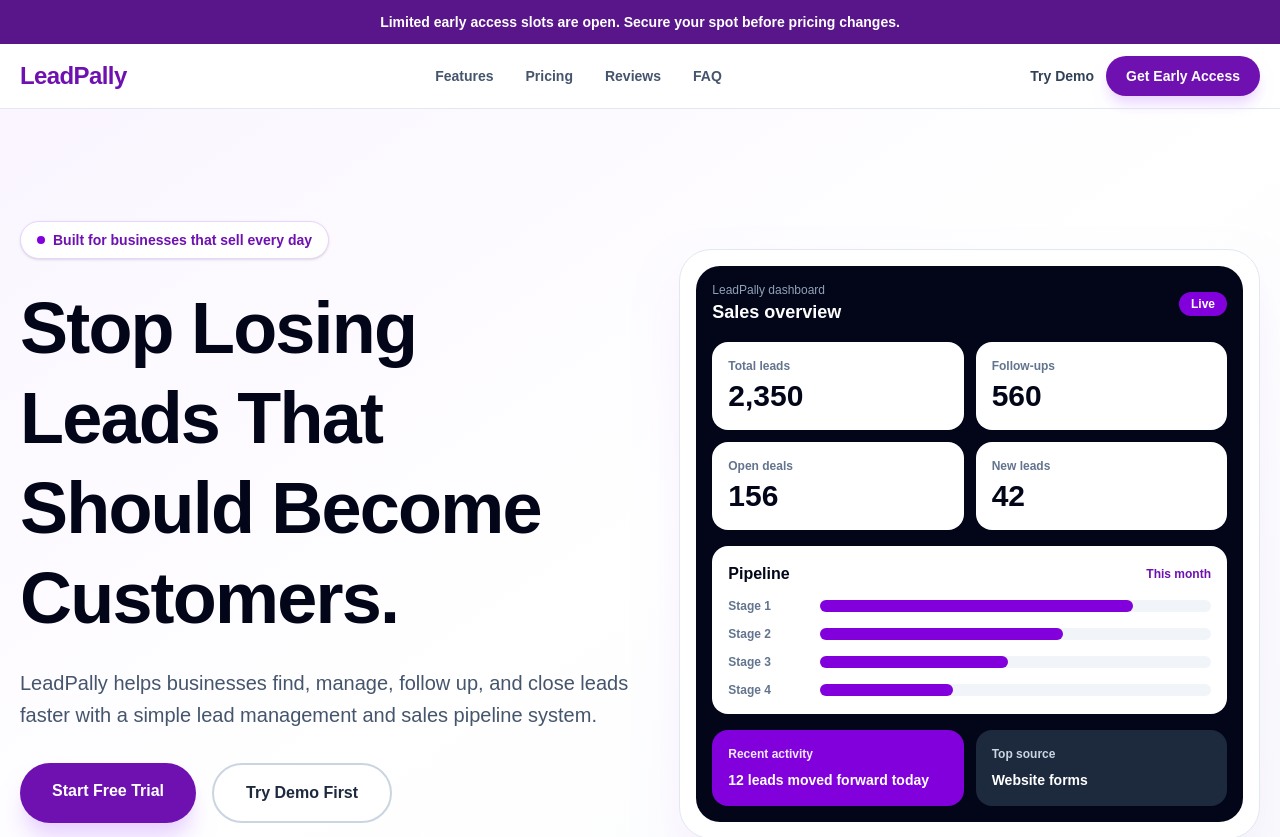
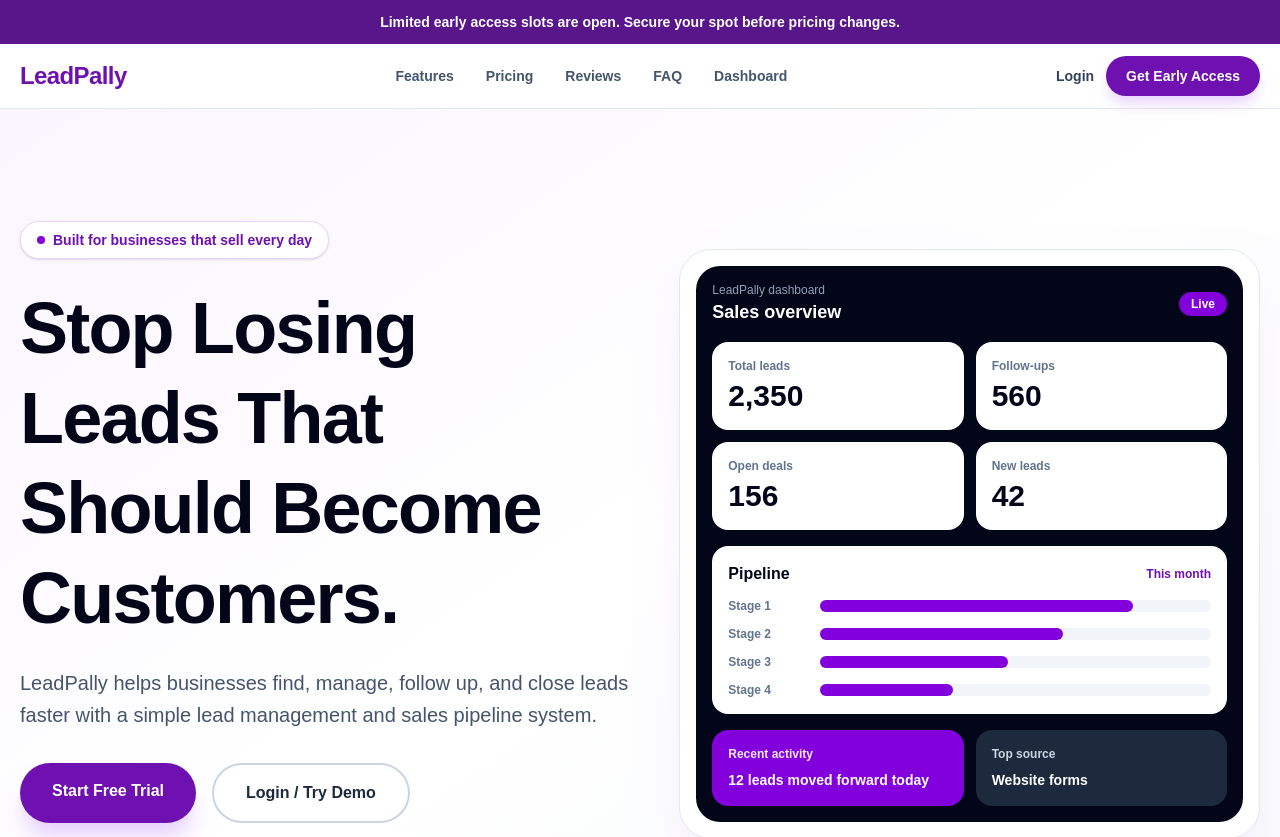
Before and after one commit to bolabankole60-create/LeadPally2, a Next.js app in the folder leadpally-frontend/: page / in a window 1280 px wide. Shown: the top 837 px of the page. Built offline with nearby package versions, Linux system fonts and the light colour scheme.

Commit message:
Wire landing page buttons to app routes

```diff
--- a/leadpally-frontend/src/app/page.tsx
+++ b/leadpally-frontend/src/app/page.tsx
@@ -26,10 +26,11 @@
             <a href="#pricing" className="hover:text-purple-800">Pricing</a>
             <a href="#reviews" className="hover:text-purple-800">Reviews</a>
             <a href="#faq" className="hover:text-purple-800">FAQ</a>
+            <a href="/dashboard" className="hover:text-purple-800">Dashboard</a>
           </nav>
           <div className="flex items-center gap-3">
-            <a href="#demo" className="hidden text-sm font-bold text-slate-700 hover:text-purple-800 sm:inline">Try Demo</a>
-            <a href="#pricing" className="rounded-full bg-purple-800 px-5 py-2.5 text-sm font-bold text-white shadow-lg shadow-purple-200 hover:bg-purple-900">Get Early Access</a>
+            <a href="/login" className="hidden text-sm font-bold text-slate-700 hover:text-purple-800 sm:inline">Login</a>
+            <a href="/register" className="rounded-full bg-purple-800 px-5 py-2.5 text-sm font-bold text-white shadow-lg shadow-purple-200 hover:bg-purple-900">Get Early Access</a>
           </div>
         </div>
       </header>
@@ -47,8 +48,8 @@
               LeadPally helps businesses find, manage, follow up, and close leads faster with a simple lead management and sales pipeline system.
             </p>
             <div className="mt-8 flex flex-col gap-4 sm:flex-row">
-              <a href="#pricing" className="rounded-full bg-purple-800 px-8 py-4 text-center text-base font-black text-white shadow-xl shadow-purple-200 hover:bg-purple-900">Start Free Trial</a>
-              <a href="#demo" className="rounded-full border-2 border-slate-300 bg-white px-8 py-4 text-center text-base font-black text-slate-800 hover:border-purple-800 hover:text-purple-800">Try Demo First</a>
+              <a href="/register" className="rounded-full bg-purple-800 px-8 py-4 text-center text-base font-black text-white shadow-xl shadow-purple-200 hover:bg-purple-900">Start Free Trial</a>
+              <a href="/login" className="rounded-full border-2 border-slate-300 bg-white px-8 py-4 text-center text-base font-black text-slate-800 hover:border-purple-800 hover:text-purple-800">Login / Try Demo</a>
             </div>
             <div className="mt-6 flex flex-wrap gap-3 text-sm font-semibold text-slate-500">
               <span>✓ No card needed</span><span>✓ Setup in minutes</span><span>✓ Built for growing teams</span>
@@ -111,7 +112,7 @@
               <p className="text-sm font-black text-purple-800">Lifetime beta access</p>
               <div className="mt-4 flex items-end gap-3"><span className="text-5xl font-black">₦59,000</span><span className="pb-2 text-slate-400 line-through">₦118,000</span></div>
               <p className="mt-2 text-sm font-semibold text-slate-500">One-time payment during beta</p>
-              <a href="#" className="mt-6 block rounded-full bg-purple-800 px-6 py-4 text-center font-black text-white hover:bg-purple-900">Get Early Access Now</a>
+              <a href="/register" className="mt-6 block rounded-full bg-purple-800 px-6 py-4 text-center font-black text-white hover:bg-purple-900">Get Early Access Now</a>
               <p className="mt-3 text-center text-xs font-semibold text-slate-500">Secure payment. Limited slots.</p>
             </div>
             <div className="rounded-3xl border border-white/10 bg-white/5 p-6"><h3 className="text-2xl font-black">Included</h3><ul className="mt-4 space-y-3 text-sm font-semibold text-slate-300">{['CRM dashboard','Lead management','Sales pipeline','Team collaboration','Reports','Workflow automation'].map((item) => <li key={item}>✓ {item}</li>)}</ul></div>
@@ -168,7 +169,7 @@
       </section>
 
       <section className="bg-gradient-to-r from-purple-900 to-slate-950 py-20 text-white">
-        <div className="mx-auto max-w-4xl px-5 text-center"><h2 className="text-4xl font-black md:text-6xl">Your next customer should not slip away.</h2><p className="mt-5 text-purple-100">Start organizing your leads and follow-ups with LeadPally.</p><div className="mt-8 flex flex-col justify-center gap-4 sm:flex-row"><a href="#pricing" className="rounded-full bg-white px-8 py-4 font-black text-purple-900">Get Early Access</a><a href="#demo" className="rounded-full border border-white/40 px-8 py-4 font-black text-white">Try Free First</a></div></div>
+        <div className="mx-auto max-w-4xl px-5 text-center"><h2 className="text-4xl font-black md:text-6xl">Your next customer should not slip away.</h2><p className="mt-5 text-purple-100">Start organizing your leads and follow-ups with LeadPally.</p><div className="mt-8 flex flex-col justify-center gap-4 sm:flex-row"><a href="/register" className="rounded-full bg-white px-8 py-4 font-black text-purple-900">Get Early Access</a><a href="/login" className="rounded-full border border-white/40 px-8 py-4 font-black text-white">Try Free First</a></div></div>
       </section>
 
       <section id="faq" className="bg-white py-20">
@@ -183,7 +184,7 @@
       <footer className="bg-slate-950 py-12 text-white">
         <div className="mx-auto grid max-w-7xl gap-8 px-5 md:grid-cols-4">
           <div className="md:col-span-2"><h3 className="text-2xl font-black">LeadPally</h3><p className="mt-3 max-w-sm text-sm leading-7 text-slate-400">Lead management and sales pipeline platform for growing businesses.</p></div>
-          <div><h4 className="font-black">Company</h4><ul className="mt-3 space-y-2 text-sm text-slate-400"><li>Features</li><li>Pricing</li><li>Contact</li></ul></div>
+          <div><h4 className="font-black">Company</h4><ul className="mt-3 space-y-2 text-sm text-slate-400"><li><a href="#features">Features</a></li><li><a href="#pricing">Pricing</a></li><li><a href="/login">Login</a></li><li><a href="/dashboard">Dashboard</a></li></ul></div>
           <div><h4 className="font-black">Legal</h4><ul className="mt-3 space-y-2 text-sm text-slate-400"><li>Privacy Policy</li><li>Terms</li></ul></div>
         </div>
         <p className="mx-auto mt-10 max-w-7xl px-5 text-sm text-slate-500">© {new Date().getFullYear()} LeadPally. All rights reserved.</p>
```
